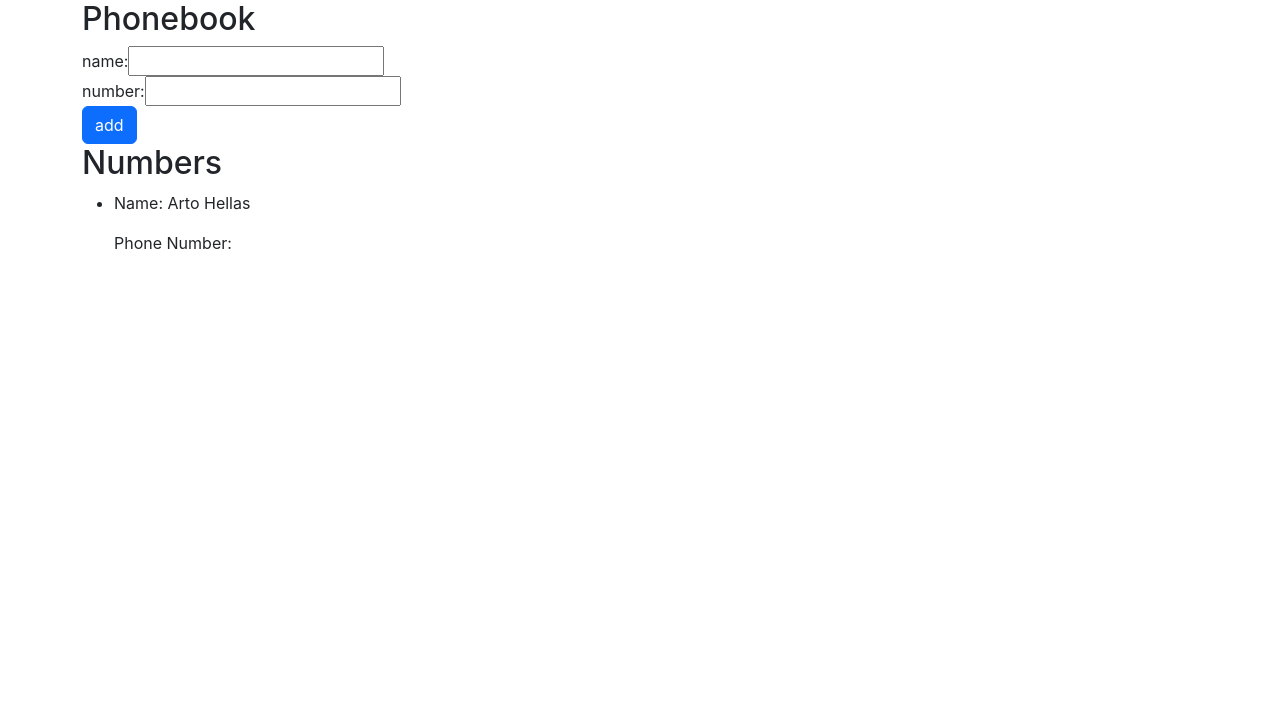
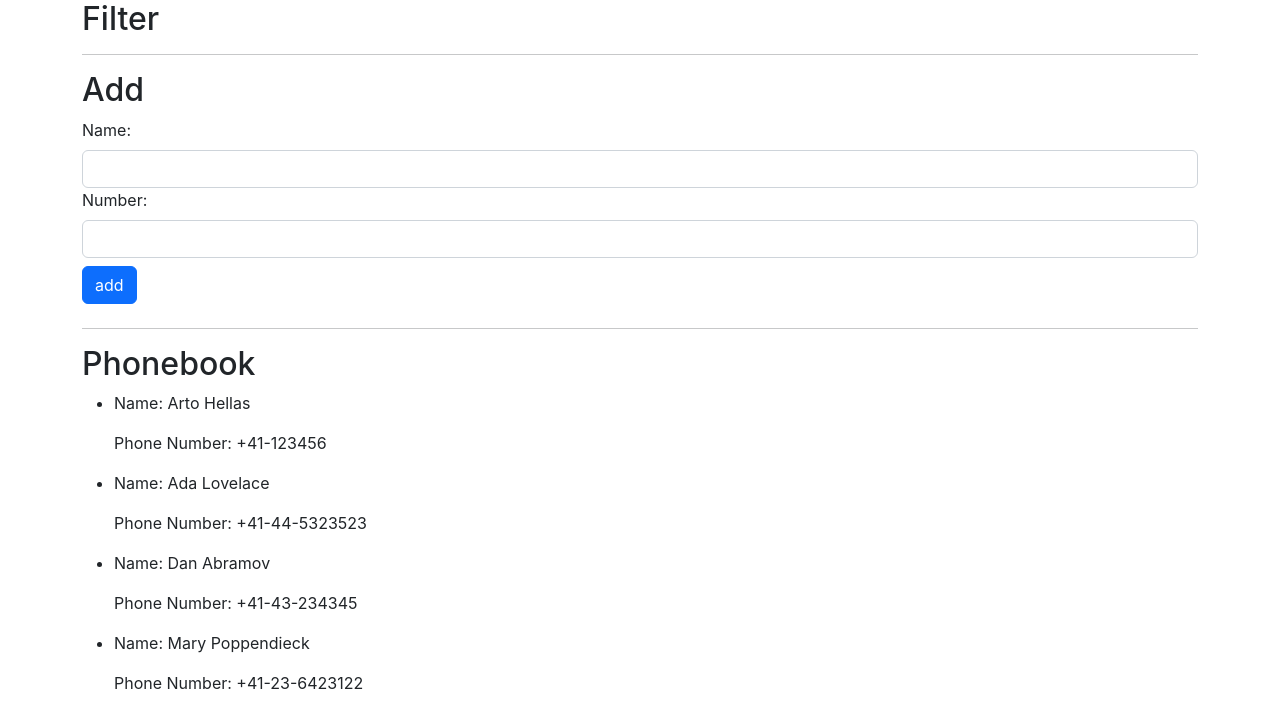
Before and after one commit to SiegfriedBz/React_Phone_Book, a React (Create React App) app: page / in a window 1280 px wide. Shown: the top 728 px of the page. Built offline with nearby package versions, Linux system fonts and the light colour scheme.

Commit message:
added Person component

```diff
--- a/src/App.js
+++ b/src/App.js
@@ -1,10 +1,14 @@
 import { useState } from 'react'
 import Form from "./components/Form"
+import Person from "./components/Person"
 import { v4 as uuidv4 } from 'uuid';
 
 const App = () => {
   const [persons, setPersons] = useState([
-    { id: 0, name: 'Arto Hellas', number: ''}
+    { name: 'Arto Hellas', number: '+41-123456', id: 0 },
+    { name: 'Ada Lovelace', number: '+41-44-5323523', id: 1 },
+    { name: 'Dan Abramov', number: '+41-43-234345', id: 2 },
+    { name: 'Mary Poppendieck', number: '+41-23-6423122', id: 3 }
   ])
   const [newPerson, setNewPerson] = useState({
     name: '', number: ''
@@ -27,20 +31,21 @@ const App = () => {
 
   return (
     <div className="container">
-      <h2>Phonebook</h2>
+      <h2>Filter</h2>
+
+      <hr/>
+      <h2>Add</h2>
       <Form
         handleSubmit={handleSubmit}
         setNewPerson={setNewPerson}
         newPerson={newPerson}
       />
-      <h2>Numbers</h2>
+      <hr/>
+      <h2>Phonebook</h2>
       <ul>
         {persons && persons.map(p => {
           return (
-        <li key={p.id}>
-          <p>Name: {p.name}</p>
-          <p>Phone Number: {p.number}</p>
-        </li>
+            <Person key={p.id} person={p} />
           )
         })}
       </ul>
--- a/src/components/Form.js
+++ b/src/components/Form.js
@@ -1,31 +1,34 @@
-
 const Form = (props) => {
     const { handleSubmit, setNewPerson, newPerson } = props
     return (
         <form onSubmit={handleSubmit}>
-            <div>
-            name:
+            <label
+                className="form-label"
+                htmlFor="name"
+                >Name:
+            </label>
             <input
                 id="name"
+                className="form-control"
                 value={newPerson.name}
                 onChange={(e) =>
                 setNewPerson({...newPerson, [e.target.id]: e.target.value})
                 }
-                />
-            </div>
-            <div>
-            number:
+            />
+            <label
+                className="form-label"
+                htmlFor="number"
+                >Number:
+            </label>
             <input
                 id="number"
+                className="form-control"
                 value={newPerson.number}
                 onChange={(e) =>
                 setNewPerson({...newPerson, [e.target.id]: e.target.value})
                 }
-                />
-            </div>
-            <div>
-            <button type="submit" className="btn btn-primary">add</button>
-            </div>
+            />
+            <button type="submit" className="btn btn-primary my-2">add</button>
         </form>
     )
 
--- /dev/null
+++ b/src/components/Person.js
@@ -0,0 +1,10 @@
+const Person = ({person}) => {
+    return (
+        <li>
+            <p>Name: {person.name}</p>
+            <p>Phone Number: {person.number}</p>
+        </li>
+    )
+}
+
+export default Person
```
Lines whose indentation alone changed are shown as unchanged.
